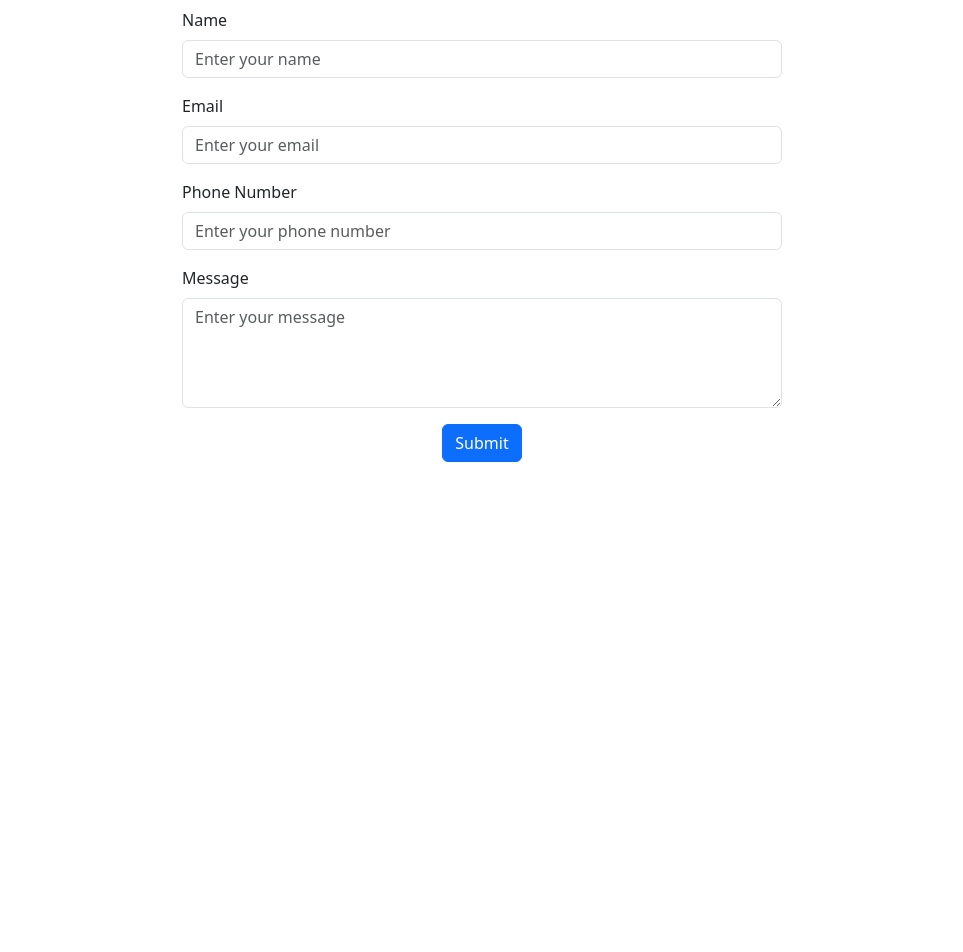
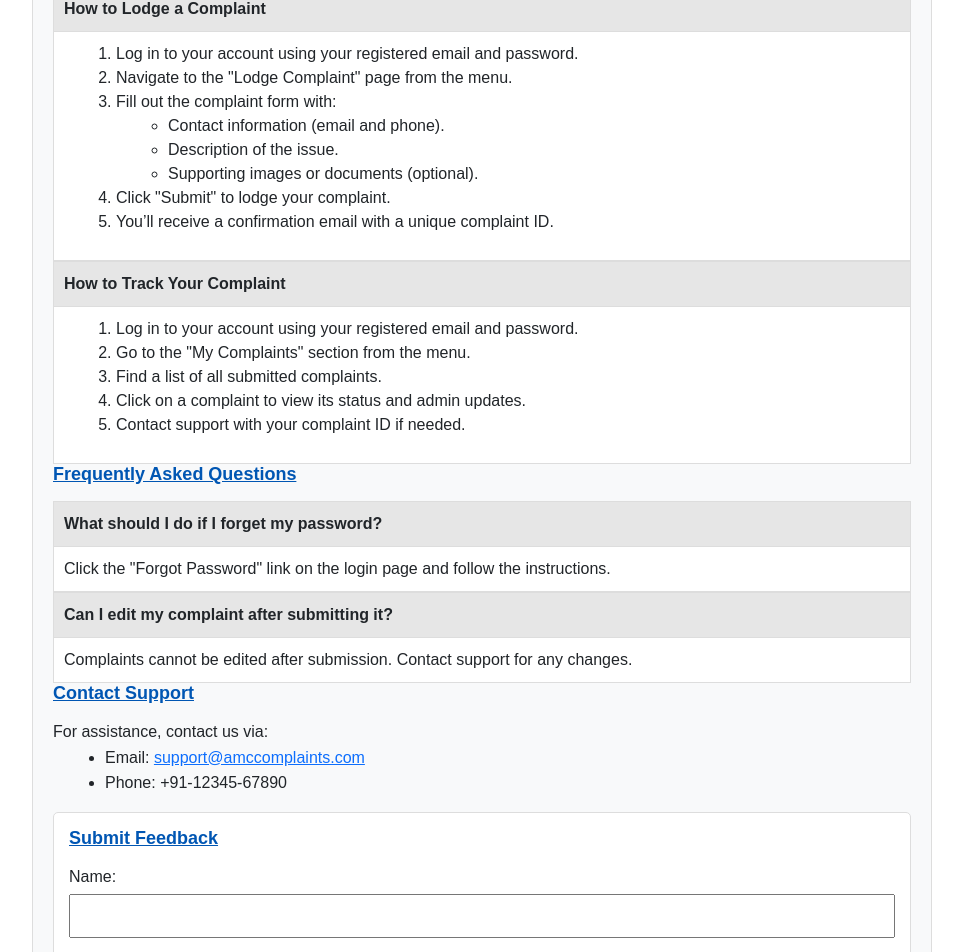
Before and after one commit to Hyper099/Indus, a React (Create React App) app in the folder client/: page /Contact in a window 1280 px wide. Shown: the part 220-1172 px from the top of the page, without its empty margins (158-1121 px from the left). Before the commit the page ends 800 px from the top, so only its background shows below. Built offline with nearby package versions, Linux system fonts and the light colour scheme.

Commit message:
changed UI
Changed UI of myComplaints and Help and support

```diff
--- a/client/src/FrontEndComponents/Contact.jsx
+++ b/client/src/FrontEndComponents/Contact.jsx
@@ -1,102 +1,162 @@
-import "bootstrap/dist/css/bootstrap.min.css";
-import React, { useState } from "react";
-import { Alert, Button, Container, Form } from "react-bootstrap";
+import React from 'react';
 
-const Contact = () => {
-   const [formData, setFormData] = useState({
-      name: "",
-      email: "",
-      phone: "",
-      message: "",
-   });
+function HelpAndSupport() {
+  const containerStyle = {
+    fontFamily: 'Arial, sans-serif',
+    backgroundColor: '#f8f9fa',
+    padding: '20px',
+    borderRadius: '5px',
+    border: '1px solid #ddd',
+    maxWidth: '900px',
+    margin: '20px auto',
+  };
 
-   const [submitted, setSubmitted] = useState(false);
+  const headerStyle = {
+    textAlign: 'center',
+    color: '#003366',
+    fontWeight: 'bold',
+    marginBottom: '30px',
+    textTransform: 'uppercase',
+  };
 
-   const handleChange = (e) => {
-      const { name, value } = e.target;
-      setFormData((prevData) => ({
-         ...prevData,
-         [name]: value,
-      }));
-   };
+  const sectionHeaderStyle = {
+    color: '#0056b3',
+    fontSize: '18px',
+    fontWeight: 'bold',
+    marginBottom: '15px',
+    textDecoration: 'underline',
+  };
 
-   const handleSubmit = (e) => {
-      e.preventDefault();
-      console.log("Submitted data:", formData);
-      setSubmitted(true);
-   };
+  const paragraphStyle = {
+    lineHeight: '1.6',
+    marginBottom: '15px',
+  };
 
-   return (
-      <Container className="py-5">
-         <h1 className="text-center mb-4">Contact Us</h1>
-         <p className="text-center mb-4">
-            Feel free to reach out with your queries or concerns. We are here to help!
-         </p>
-         {submitted ? (
-            <Alert variant="success" className="text-center">
-               <h4>Thank you for contacting us!</h4>
-               <p>We have received your message and will get back to you shortly.</p>
-            </Alert>
-         ) : (
-            <Form onSubmit={handleSubmit} className="mx-auto" style={{ maxWidth: "600px" }}>
-               <Form.Group controlId="formName" className="mb-3">
-                  <Form.Label>Name</Form.Label>
-                  <Form.Control
-                     type="text"
-                     name="name"
-                     placeholder="Enter your name"
-                     value={formData.name}
-                     onChange={handleChange}
-                     required
-                  />
-               </Form.Group>
+  const accordionHeaderStyle = {
+    backgroundColor: '#e6e6e6',
+    padding: '10px',
+    fontWeight: 'bold',
+    cursor: 'pointer',
+    border: '1px solid #ddd',
+  };
 
-               <Form.Group controlId="formEmail" className="mb-3">
-                  <Form.Label>Email</Form.Label>
-                  <Form.Control
-                     type="email"
-                     name="email"
-                     placeholder="Enter your email"
-                     value={formData.email}
-                     onChange={handleChange}
-                     required
-                  />
-               </Form.Group>
+  const accordionBodyStyle = {
+    backgroundColor: '#ffffff',
+    padding: '10px',
+    border: '1px solid #ddd',
+    borderTop: 'none',
+  };
 
-               <Form.Group controlId="formPhone" className="mb-3">
-                  <Form.Label>Phone Number</Form.Label>
-                  <Form.Control
-                     type="tel"
-                     name="phone"
-                     placeholder="Enter your phone number"
-                     value={formData.phone}
-                     onChange={handleChange}
-                     required
-                  />
-               </Form.Group>
+  const feedbackFormStyle = {
+    backgroundColor: '#ffffff',
+    padding: '15px',
+    border: '1px solid #ddd',
+    borderRadius: '5px',
+  };
 
-               <Form.Group controlId="formMessage" className="mb-3">
-                  <Form.Label>Message</Form.Label>
-                  <Form.Control
-                     as="textarea"
-                     name="message"
-                     placeholder="Enter your message"
-                     rows={4}
-                     value={formData.message}
-                     onChange={handleChange}
-                     required
-                  />
-               </Form.Group>
+  const buttonStyle = {
+    backgroundColor: '#003366',
+    color: '#ffffff',
+    border: 'none',
+    padding: '10px 20px',
+    cursor: 'pointer',
+    textTransform: 'uppercase',
+    borderRadius: '5px',
+  };
 
-               <div className="text-center">
-                  <Button variant="primary" type="submit">
-                     Submit
-                  </Button>
-               </div>
-            </Form>
-         )}
-      </Container>
-   );
-};
+  const listStyle = {
+    marginLeft: '20px',
+  };
 
-export default Contact;
+  return (
+    <div style={containerStyle}>
+      <h2 style={headerStyle}>Help & Support</h2>
+
+      {/* Guidelines Section */}
+      <section>
+        <h3 style={sectionHeaderStyle}>Guidelines</h3>
+        <div>
+          <div style={accordionHeaderStyle}>How to Lodge a Complaint</div>
+          <div style={accordionBodyStyle}>
+            <ol style={listStyle}>
+              <li>Log in to your account using your registered email and password.</li>
+              <li>Navigate to the "Lodge Complaint" page from the menu.</li>
+              <li>
+                Fill out the complaint form with:
+                <ul style={listStyle}>
+                  <li>Contact information (email and phone).</li>
+                  <li>Description of the issue.</li>
+                  <li>Supporting images or documents (optional).</li>
+                </ul>
+              </li>
+              <li>Click "Submit" to lodge your complaint.</li>
+              <li>You’ll receive a confirmation email with a unique complaint ID.</li>
+            </ol>
+          </div>
+          <div style={accordionHeaderStyle}>How to Track Your Complaint</div>
+          <div style={accordionBodyStyle}>
+            <ol style={listStyle}>
+              <li>Log in to your account using your registered email and password.</li>
+              <li>Go to the "My Complaints" section from the menu.</li>
+              <li>Find a list of all submitted complaints.</li>
+              <li>Click on a complaint to view its status and admin updates.</li>
+              <li>Contact support with your complaint ID if needed.</li>
+            </ol>
+          </div>
+        </div>
+      </section>
+
+      {/* FAQs Section */}
+      <section>
+        <h3 style={sectionHeaderStyle}>Frequently Asked Questions</h3>
+        <div>
+          <div style={accordionHeaderStyle}>What should I do if I forget my password?</div>
+          <div style={accordionBodyStyle}>
+            Click the "Forgot Password" link on the login page and follow the instructions.
+          </div>
+          <div style={accordionHeaderStyle}>Can I edit my complaint after submitting it?</div>
+          <div style={accordionBodyStyle}>
+            Complaints cannot be edited after submission. Contact support for any changes.
+          </div>
+        </div>
+      </section>
+
+      {/* Contact Support Section */}
+      <section>
+        <h3 style={sectionHeaderStyle}>Contact Support</h3>
+        <p style={paragraphStyle}>
+          For assistance, contact us via:
+          <ul style={listStyle}>
+            <li>Email: <a href="mailto:support@amccomplaints.com">support@amccomplaints.com</a></li>
+            <li>Phone: +91-12345-67890</li>
+          </ul>
+        </p>
+      </section>
+
+      {/* Feedback Form Section */}
+      <section style={feedbackFormStyle}>
+        <h3 style={sectionHeaderStyle}>Submit Feedback</h3>
+        <form>
+          <div style={{ marginBottom: '15px' }}>
+            <label>Name:</label>
+            <br />
+            <input type="text" style={{ width: '100%', padding: '8px', marginTop: '5px' }} />
+          </div>
+          <div style={{ marginBottom: '15px' }}>
+            <label>Email:</label>
+            <br />
+            <input type="email" style={{ width: '100%', padding: '8px', marginTop: '5px' }} />
+          </div>
+          <div style={{ marginBottom: '15px' }}>
+            <label>Feedback:</label>
+            <br />
+            <textarea style={{ width: '100%', padding: '8px', marginTop: '5px' }} rows="4"></textarea>
+          </div>
+          <button type="submit" style={buttonStyle}>Submit Feedback</button>
+        </form>
+      </section>
+    </div>
+  );
+}
+
+export default HelpAndSupport;
--- a/client/src/FrontEndComponents/MyComplaints.jsx
+++ b/client/src/FrontEndComponents/MyComplaints.jsx
@@ -1,7 +1,7 @@
 import axios from "axios";
 import "bootstrap/dist/css/bootstrap.min.css";
 import React, { useEffect, useState } from "react";
-import { Alert, Container, Table } from "react-bootstrap";
+import { Accordion, Alert, Container } from "react-bootstrap";
 import { useNavigate } from "react-router-dom";
 
 const MyComplaints = () => {
@@ -34,6 +34,20 @@ const MyComplaints = () => {
       fetchComplaints();
    }, [navigate]);
 
+   // Function to get accordion header color based on urgency
+   const getHeaderStyle = (urgency) => {
+      switch (urgency.toLowerCase()) {
+         case "high":
+            return { backgroundColor: "#f8d7da", color: "#721c24" }; // Red for high urgency
+         case "medium":
+            return { backgroundColor: "#fff3cd", color: "#856404" }; // Yellow for medium urgency
+         case "low":
+            return { backgroundColor: "#d4edda", color: "#155724" }; // Green for low urgency
+         default:
+            return { backgroundColor: "#f1f1f1", color: "#333" }; // Default gray
+      }
+   };
+
    return (
       <Container className="py-5">
          <h1 className="text-center mb-4">My Complaints</h1>
@@ -42,34 +56,49 @@ const MyComplaints = () => {
                No complaints found.
             </Alert>
          ) : (
-            <Table striped bordered hover responsive>
-               <thead>
-                  <tr>
-                     <th>#</th>
-                     <th>Name</th>
-                     <th>Email</th>
-                     <th>Phone</th>
-                     <th>Message</th>
-                     <th>Urgency</th>
-                     <th>Status</th>
-                     <th>Date</th>
-                  </tr>
-               </thead>
-               <tbody>
-                  {complaints.map((complaint, index) => (
-                     <tr key={complaint._id}>
-                        <td>{index + 1}</td>
-                        <td>{complaint.contact.name}</td>
-                        <td>{complaint.contact.email}</td>
-                        <td>{complaint.contact.phone}</td>
-                        <td>{complaint.description}</td>
-                        <td>{complaint.urgency}</td>
-                        <td>{complaint.status}</td>
-                        <td>{complaint.createdAt}</td>
-                     </tr>
-                  ))}
-               </tbody>
-            </Table>
+            <Accordion defaultActiveKey={null}>
+               {complaints.map((complaint, index) => (
+                <Accordion.Item
+                key={complaint._id}
+                eventKey={index}
+                style={{
+                  marginBottom: "10px", // Space between the accordion items
+                  border: "1px solid",
+                  borderColor: getHeaderStyle(complaint.urgency).borderColor || "#ccc", // Border color matching urgency
+                  borderRadius: "5px"
+                }}
+              >
+                {/* Accordion Header */}
+                <Accordion.Header style={{
+                  backgroundColor: getHeaderStyle(complaint.urgency).backgroundColor,
+                  color: getHeaderStyle(complaint.urgency).color,
+                  padding: "10px 15px", // Padding inside the header
+                  fontWeight: "bold",
+                  borderTopLeftRadius: "5px",
+                  borderTopRightRadius: "5px"
+                }}>
+                  <div style={{ width: "100%" }}>
+                    <span>{complaint.description}</span> - {complaint.contact.email}
+                  </div>
+                </Accordion.Header>
+
+                {/* Accordion Body */}
+                <Accordion.Body style={{
+                  backgroundColor: getHeaderStyle(complaint.urgency).backgroundColor,
+                  padding: "15px", // Padding inside the body
+                  borderBottomLeftRadius: "5px",
+                  borderBottomRightRadius: "5px"
+                }}>
+                  <p><strong>Name:</strong> {complaint.contact.name}</p>
+                  <p><strong>Phone:</strong> {complaint.contact.phone}</p>
+                  <p><strong>Status:</strong> {complaint.status}</p>
+                  <p><strong>Date Submitted:</strong> {new Date(complaint.createdAt).toLocaleString()}</p>
+                  <p><strong>Urgency:</strong> {complaint.urgency}</p>
+                </Accordion.Body>
+              </Accordion.Item>
+
+               ))}
+            </Accordion>
          )}
       </Container>
    );
```
